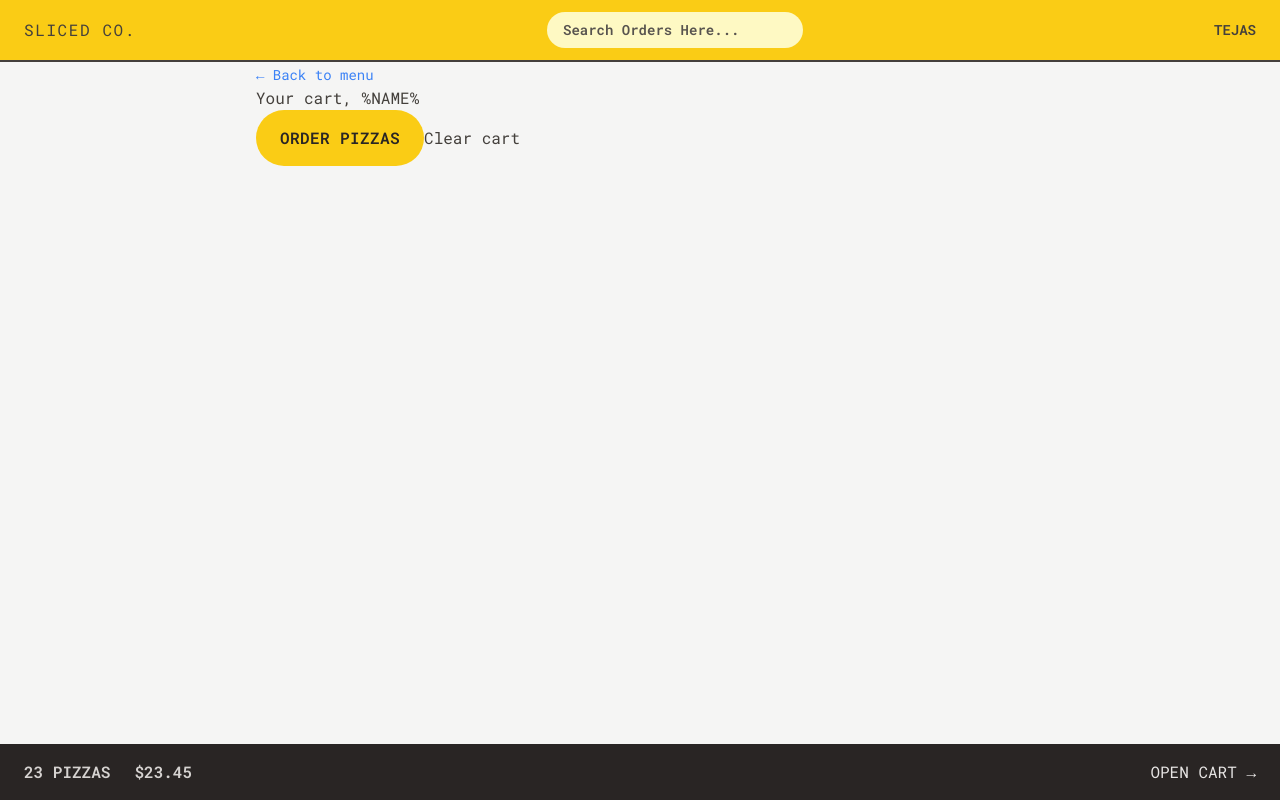
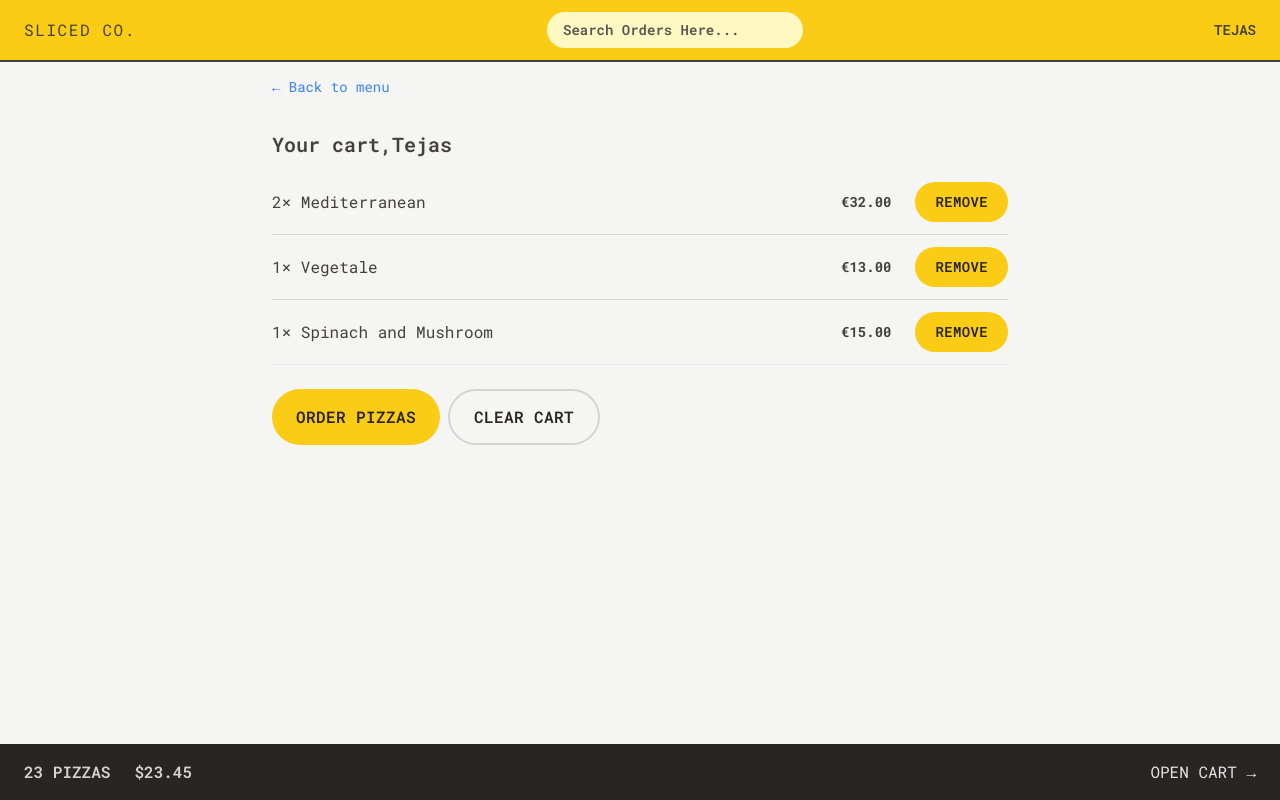
Before and after one commit to Tejaspatade/sliced, a React (Vite) app: page /cart in a window 1280 px wide. Built offline with nearby package versions, Linux system fonts and the light colour scheme.

Commit message:
HomePage, Cart & menu pages styles

```diff
--- a/src/components/Button.jsx
+++ b/src/components/Button.jsx
@@ -1,20 +1,26 @@
 import React from "react";
 import { Link } from "react-router-dom";
 
-const Button = ({ children, disabled, to }) => {
-  const className =
-    "focus: inline-block  rounded-full bg-yellow-400 px-4 py-3 font-semibold uppercase tracking-wide text-stone-800 transition-colors hover:bg-yellow-500 focus:bg-yellow-500 focus:outline-none focus:ring-2   focus:ring-yellow-400  disabled:cursor-not-allowed sm:px-6 sm:py-4";
+const Button = ({ children, disabled, to, type }) => {
+  const base =
+    "focus: inline-block  rounded-full bg-yellow-400  font-semibold uppercase tracking-wide text-stone-800 transition-colors hover:bg-yellow-500 focus:bg-yellow-500 focus:outline-none focus:ring-2   focus:ring-yellow-400  disabled:cursor-not-allowed ";
 
+  const styles = {
+    primary: base + " px-4 py-3 md:px-6 md:py-4",
+    secondary:
+      "focus: inline-block border-2 border-stone-300 rounded-full font-semibold uppercase tracking-wide text-stone-800 transition-colors hover:bg-stone-300 hover:text-stone-800 focus:bg-stone-300 focus:outline-none focus:ring-2 focus:ring-stone-200  disabled:cursor-not-allowed px-4 py-2.5 md:px-6 md:py-3.5",
+    small: base + " px-4 py-2 md:px-5 md:py-2.5 text-sm",
+  };
   // Conditional Render
   if (to)
     return (
-      <Link to={to} className={className}>
+      <Link to={to} className={styles[type]}>
         {children}
       </Link>
     );
 
   return (
-    <button disabled={disabled} className={className}>
+    <button disabled={disabled} className={styles[type]}>
       {children}
     </button>
   );
--- a/src/features/cart/Cart.jsx
+++ b/src/features/cart/Cart.jsx
@@ -1,42 +1,51 @@
 import LinkBtn from "../../components/LinkBtn";
 import Button from "../../components/Button";
+import CartItem from "./CartItem";
 
-// const fakeCart = [
-// 	{
-// 		pizzaId: 12,
-// 		name: "Mediterranean",
-// 		quantity: 2,
-// 		unitPrice: 16,
-// 		totalPrice: 32,
-// 	},
-// 	{
-// 		pizzaId: 6,
-// 		name: "Vegetale",
-// 		quantity: 1,
-// 		unitPrice: 13,
-// 		totalPrice: 13,
-// 	},
-// 	{
-// 		pizzaId: 11,
-// 		name: "Spinach and Mushroom",
-// 		quantity: 1,
-// 		unitPrice: 15,
-// 		totalPrice: 15,
-// 	},
-// ];
+const fakeCart = [
+  {
+    pizzaId: 12,
+    name: "Mediterranean",
+    quantity: 2,
+    unitPrice: 16,
+    totalPrice: 32,
+  },
+  {
+    pizzaId: 6,
+    name: "Vegetale",
+    quantity: 1,
+    unitPrice: 13,
+    totalPrice: 13,
+  },
+  {
+    pizzaId: 11,
+    name: "Spinach and Mushroom",
+    quantity: 1,
+    unitPrice: 15,
+    totalPrice: 15,
+  },
+];
 
 function Cart() {
-  // const cart = fakeCart;
+  const cart = fakeCart;
 
   return (
-    <div>
+    <div className="px-4 py-3">
       <LinkBtn to="/menu">&larr; Back to menu</LinkBtn>
 
-      <h2>Your cart, %NAME%</h2>
+      <h2 className="mt-8 text-xl font-semibold">Your cart,Tejas</h2>
 
-      <div>
-        <Button to="/order/new">Order pizzas</Button>
-        <button>Clear cart</button>
+      <ul className="mt-3 divide-y divide-stone-300 border-b">
+        {cart.map((pizza) => (
+          <CartItem item={pizza} key={pizza.pizzaId} />
+        ))}
+      </ul>
+
+      <div className="mt-6 space-x-2">
+        <Button to="/order/new" type="primary">
+          Order pizzas
+        </Button>
+        <Button type="secondary">Clear cart</Button>
       </div>
     </div>
   );
--- a/src/features/cart/CartItem.jsx
+++ b/src/features/cart/CartItem.jsx
@@ -1,13 +1,17 @@
+import Button from "../../components/Button";
+import { formatCurrency } from "../../utils/helpers";
+
 function CartItem({ item }) {
   const { pizzaId, name, quantity, totalPrice } = item;
 
   return (
-    <li>
-      <p>
+    <li className="py-3 sm:flex sm:items-center sm:justify-between">
+      <p className="mb-1 sm:mb-0">
         {quantity}&times; {name}
       </p>
-      <div>
-        <p>{formatCurrency(totalPrice)}</p>
+      <div className="flex items-center justify-between sm:gap-6">
+        <p className="text-sm font-bold">{formatCurrency(totalPrice)}</p>
+        <Button type="small">Remove</Button>
       </div>
     </li>
   );
--- a/src/features/cart/EmptyCart.jsx
+++ b/src/features/cart/EmptyCart.jsx
@@ -1,4 +1,4 @@
-import { Link } from 'react-router-dom';
+import { Link } from "react-router-dom";
 
 function EmptyCart() {
   return (
--- a/src/features/menu/Menu.jsx
+++ b/src/features/menu/Menu.jsx
@@ -7,7 +7,7 @@
   const menu = useLoaderData();
 
   return (
-    <ul>
+    <ul className="divide-y divide-stone-300 px-2">
       {menu.map((pizza) => (
         <MenuItem pizza={pizza} key={pizza.id} />
       ))}
--- a/src/features/menu/MenuItem.jsx
+++ b/src/features/menu/MenuItem.jsx
@@ -1,16 +1,30 @@
+import Button from "../../components/Button";
 import { formatCurrency } from "../../utils/helpers";
 
 function MenuItem({ pizza }) {
   const { name, unitPrice, ingredients, soldOut, imageUrl } = pizza;
 
   return (
-    <li>
-      <img src={imageUrl} alt={name} />
-      <div>
-        <p>{name}</p>
-        <p>{ingredients.join(", ")}</p>
-        <div>
-          {!soldOut ? <p>{formatCurrency(unitPrice)}</p> : <p>Sold out</p>}
+    <li className="flex gap-4 py-4">
+      <img
+        src={imageUrl}
+        alt={name}
+        className={`h-36 ${soldOut ? "opacity-70 grayscale" : ""}`}
+      />
+      <div className="flex grow flex-col pt-0.5">
+        <p className="font-bold">{name}</p>
+        <p className="tex-sm capitalize italic text-stone-500">
+          {ingredients.join(", ")}
+        </p>
+        <div className="mt-auto flex items-center justify-between">
+          {!soldOut ? (
+            <p className="text-sm">{formatCurrency(unitPrice)}</p>
+          ) : (
+            <p className="text-sm font-medium uppercase text-stone-500">
+              Sold out
+            </p>
+          )}
+          <Button type="small">Add to Cart</Button>
         </div>
       </div>
     </li>
--- a/src/features/order/CreateOrder.jsx
+++ b/src/features/order/CreateOrder.jsx
@@ -83,7 +83,7 @@
         </div>
 
         <div>
-          <Button disabled={isSubmitting}>
+          <Button disabled={isSubmitting} type="primary">
             {isSubmitting ? "Placing Order..." : "Order now"}
           </Button>
         </div>
--- a/src/features/user/CreateUser.jsx
+++ b/src/features/user/CreateUser.jsx
@@ -24,7 +24,7 @@
 
       {username !== "" && (
         <div>
-          <Button>Start ordering</Button>
+          <Button type="primary">Start ordering</Button>
         </div>
       )}
     </form>
```
